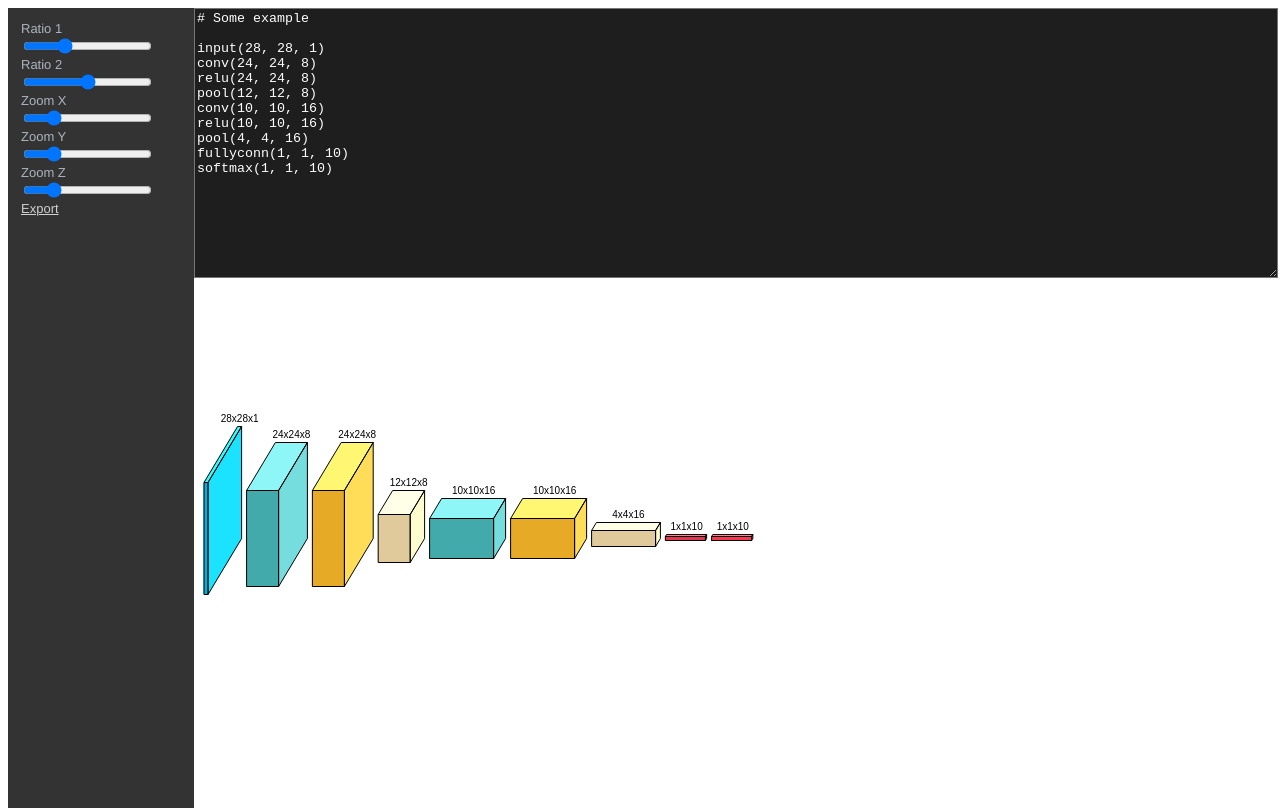
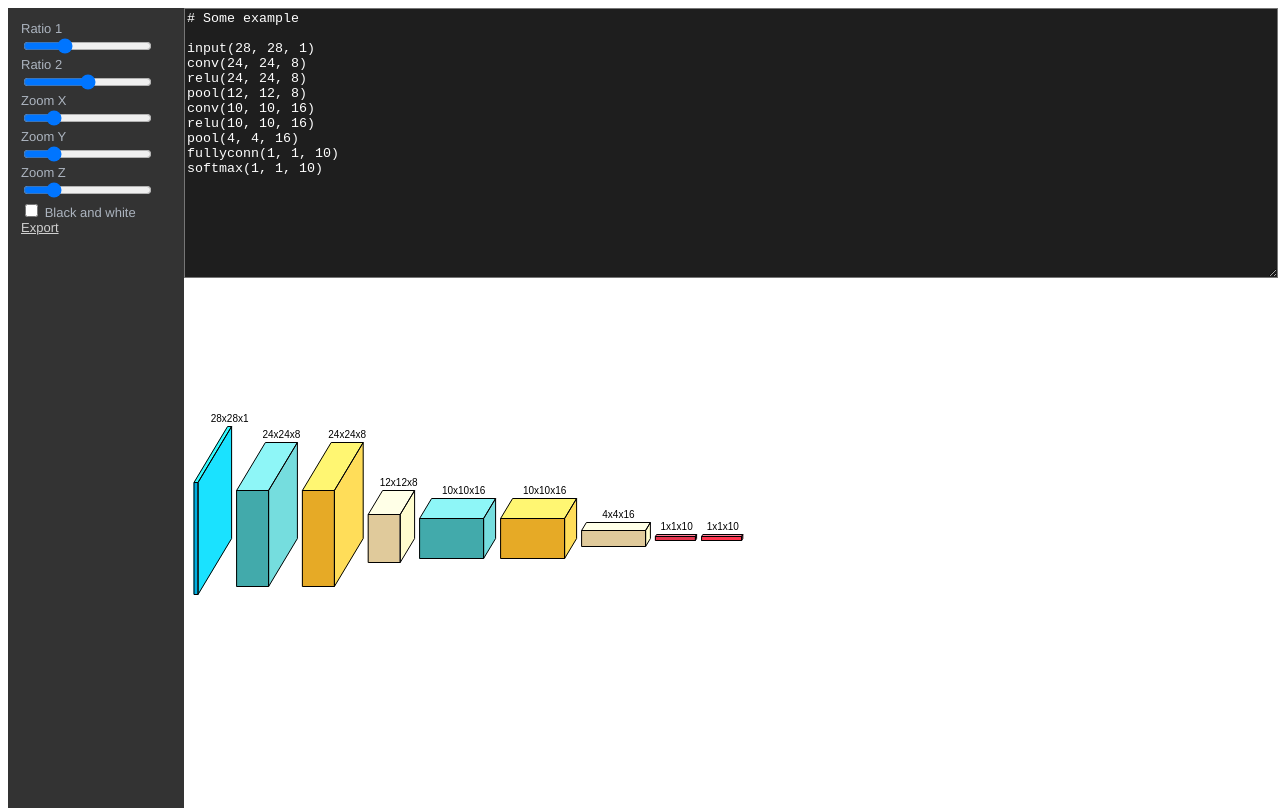
Before and after one commit to cbovar/ConvNetDraw, a plain HTML site: page index.html in a window 1280 px wide. Drawn offline with Linux system fonts and the light colour scheme.

Commit message:
black and white

```diff
--- a/convnetdraw.js
+++ b/convnetdraw.js
@@ -18,6 +18,8 @@ var convnetdraw = { REVISION: 'ALPHA' };
         this.zoomx = document.querySelector('#zoomx');
         this.zoomz = document.querySelector('#zoomz');
         this.zoomy = document.querySelector('#zoomy');
+
+        this.blackAndWhite = document.getElementById("blackandwhite");
     }
 
     drawing.prototype = {
@@ -109,6 +111,10 @@ var convnetdraw = { REVISION: 'ALPHA' };
         // Colour adjustment function
         // Nicked from http://stackoverflow.com/questions/5560248
         shadeColor: function (color, percent) {
+            if (this.blackAndWhite.checked) {
+                color = "#ffffff";
+            }
+
             color = color.substr(1);
             var num = parseInt(color, 16),
                 amt = Math.round(2.55 * percent),
--- a/index.html
+++ b/index.html
@@ -43,6 +43,9 @@
           <label for="zoomz">Zoom Z</label>
           <input id="zoomz" type="range" value="4" min="0" max="20">
 
+          <input type="checkbox" id="blackandwhite">
+          <label for="blackandwhite">Black and white</label>
+
           <a href="javascript:drawing.save()">Export</a>
         </form>
 
--- a/styles.css
+++ b/styles.css
@@ -36,7 +36,7 @@ header {
 
 .flex-1 {
     padding: 1em;
-    width: 160px;
+    width: 150px;
     background-color:#333333;
 }
 
```
